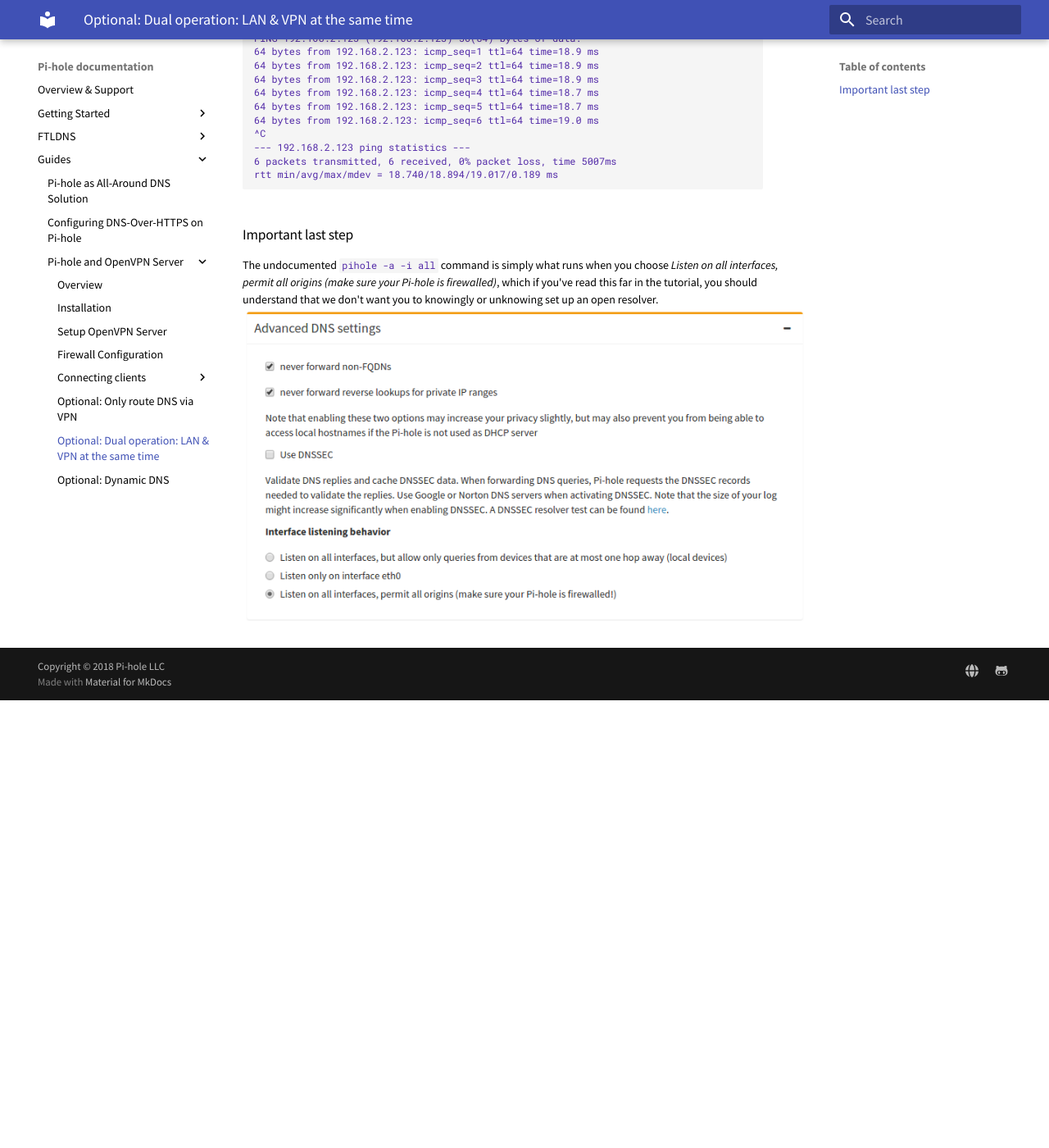
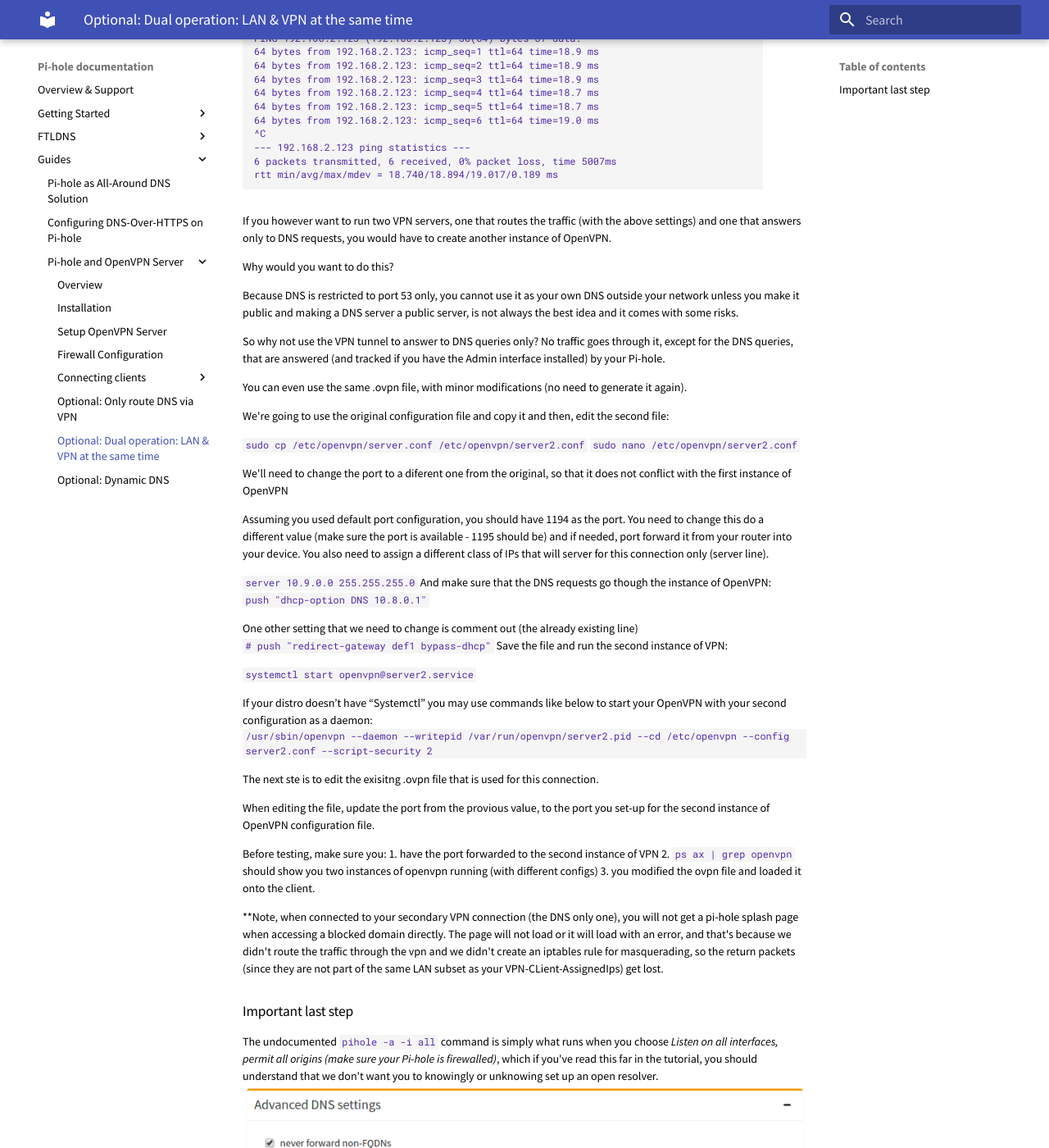
Before and after one commit to pi-hole/docs, an MkDocs documentation site: the page built from docs/guides/vpn/dual-operation.md, in a window 1280 px wide and 1400 px high, scrolled down 1267 px. Shown: the whole window at 82% size. Built offline with MkDocs 1.6.1 and Material for MkDocs 9.7.7, drawn with Linux system fonts in a browser that asks for light colours; old or Windows-style settings are respelled for this version of MkDocs; before the commit the page ends 2121 px from its top, so only the background shows below that.

Commit message:
Update for DualVPN
Adding instruction for DualVPN with DNS only on second instance.

````diff
--- a/docs/guides/vpn/dual-operation.md
+++ b/docs/guides/vpn/dual-operation.md
@@ -64,6 +64,49 @@
 rtt min/avg/max/mdev = 18.740/18.894/19.017/0.189 ms
 ```
 
+If you however want to run two VPN servers, one that routes the traffic (with the above settings) and one that answers only to DNS requests, you would have to create another instance of OpenVPN.
+
+Why would you want to do this?
+
+Because DNS is restricted to port 53 only, you cannot use it as your own DNS outside your network unless you make it public and making a DNS server a public server, is not always the best idea and it comes with some risks.
+
+So why not use the VPN tunnel to answer to DNS queries only? No traffic goes through it, except for the DNS queries, that are answered (and tracked if you have the Admin interface installed) by your Pi-hole.
+
+You can even use the same .ovpn file, with minor modifications (no need to generate it again).
+
+We're going to use the original configuration file and copy it and then, edit the second file:
+
+`sudo cp /etc/openvpn/server.conf /etc/openvpn/server2.conf`
+`sudo nano /etc/openvpn/server2.conf`
+
+We'll need to change the port to a diferent one from the original, so that it does not conflict with the first instance of OpenVPN
+
+Assuming you used default port configuration, you should have 1194 as the port.
+You need to change this do a different value (make sure the port is available - 1195 should be) and if needed, port forward it from your router into your device.
+You also need to assign a different class of IPs that will server for this connection only (server line).
+
+`server 10.9.0.0 255.255.255.0`
+And make sure that the DNS requests go though the instance of OpenVPN:
+`push "dhcp-option DNS 10.8.0.1"`
+
+One other setting that we need to change is comment out (the already existing line)  `# push "redirect-gateway def1 bypass-dhcp"`
+Save the file and run the second instance of VPN:
+
+`systemctl start openvpn@server2.service`
+
+If your distro doesn’t have “Systemctl” you may use commands like below to start your OpenVPN with your second configuration as a daemon:
+`/usr/sbin/openvpn --daemon --writepid /var/run/openvpn/server2.pid --cd /etc/openvpn --config server2.conf --script-security 2`
+
+The next ste is to edit the exisitng .ovpn file that is used for this connection.
+
+When editing the file, update the port from the provious value, to the port you set-up for the second instance of OpenVPN configuration file.
+
+Before testing, make sure you:
+1. have the port forwarded to the second instance of VPN
+2. `ps ax | grep openvpn` should show you two instances of openvpn running (with different configs)
+3. you modified the ovpn file and loaded it onto the client.
+
+**Note, when connected to your secondary VPN connection (the DNS only one), you will not get a pi-hole splash page when accessing a blocked domain directly. The page will not load or it will load with an error, and that's because we didn't route the traffic through the vpn and we didn't create an iptables rule for masquerading, so the return packets (since they are not part of the same LAN subset as your VPN-CLient-AssignedIps) get lost.
 
 ### Important last step
 The undocumented `pihole -a -i all` command is simply what runs when you choose _Listen on all interfaces, permit all origins (make sure your Pi-hole is firewalled)_, which if you've read this far in the tutorial, you should understand that we don't want you to knowingly or unknowing set up an open resolver.
````
